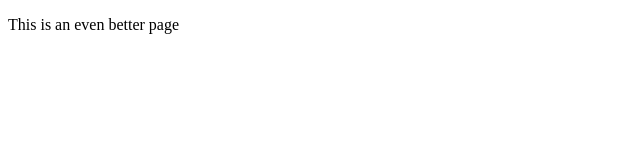
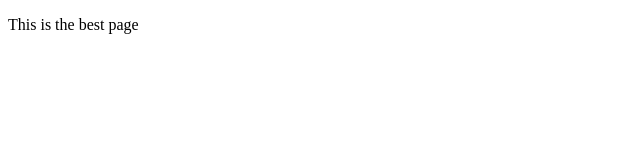
Before and after one commit to Robert-Thompson08/training-github, a plain HTML site: page index.html in a window 1280 px wide. Shown: the full height of the page, 0-640 px from the left. Drawn offline with Linux system fonts and the light colour scheme.

Commit message:
the furthest improvements

```diff
--- a/index.html
+++ b/index.html
@@ -6,6 +6,6 @@
     <title></title>
 </head>
 <body>
-    <p>This is an even better page</p>
+    <p>This is the best page</p>
 </body>
 </html>
```
